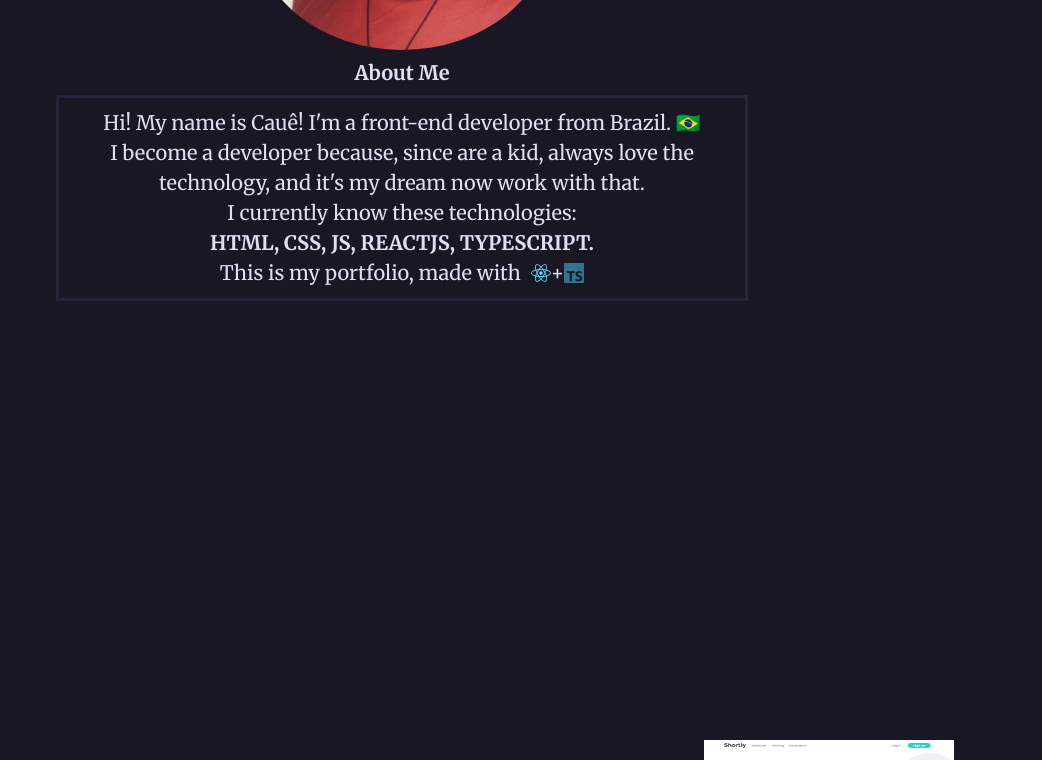
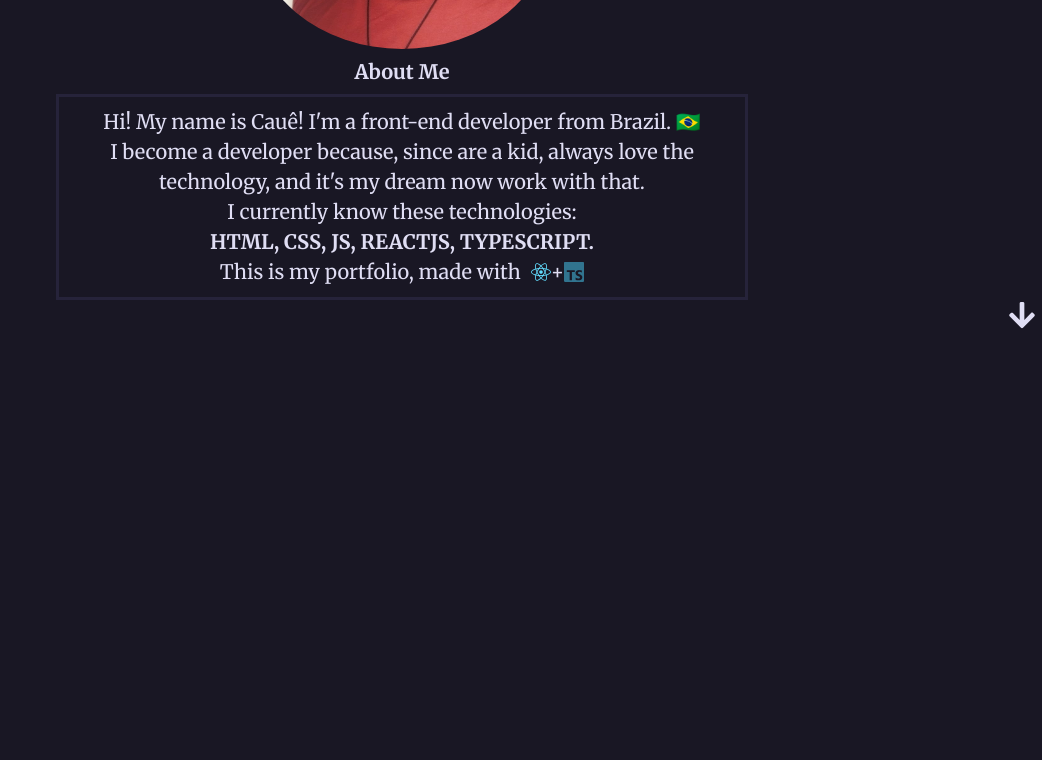
Before and after one commit to EuCaue/portfolio, a React (Vite) app: page / in a window 1280 px wide. Shown: the part 1270-2030 px from the top of the page, without its empty margins (238-1280 px from the left). Built offline with nearby package versions, Linux system fonts and the light colour scheme.

Commit message:
scrolltonextsection && scrolltop

```diff
--- a/index.html
+++ b/index.html
@@ -3,6 +3,7 @@
 
 <head>
   <meta charset="UTF-8" />
+  <link rel="icon" type="image/x-icon" href="./src/assets/imgs/favicon.ico">
   <link rel="preconnect" href="https://fonts.googleapis.com">
   <link rel="preconnect" href="https://fonts.gstatic.com" crossorigin>
   <link
--- a/src/assets/styles/globalStyles.ts
+++ b/src/assets/styles/globalStyles.ts
@@ -21,6 +21,7 @@ export default createGlobalStyle<{ theme: Theme }>`
 
 html, body, #root {
   // height: 100%;
+  scroll-behavior: smooth;
 }
 
 body {
@@ -31,7 +32,6 @@ body {
   scrollbar-width: none;  /* Firefox */
 }
 background-color: ${(props) => props.theme.body};
-c
 
 }
 
--- a/src/components/About/index.tsx
+++ b/src/components/About/index.tsx
@@ -1,7 +1,14 @@
 import React from 'react';
 import { FaReact } from 'react-icons/fa';
 import { SiTypescript } from 'react-icons/si';
-import { Container, H1, PAboutMe, ProfilePicture } from './styled';
+import {
+  Container,
+  H1,
+  PAboutMe,
+  ProfilePicture,
+  ArrowDown,
+  LinkArrow,
+} from './styled';
 
 export default function About() {
   return (
@@ -21,6 +28,9 @@ export default function About() {
         />{' '}
         + <SiTypescript fill="#31748f" />
       </PAboutMe>
+      <LinkArrow href="#projects">
+        <ArrowDown />
+      </LinkArrow>
     </Container>
   );
 }
--- a/src/components/About/styled.ts
+++ b/src/components/About/styled.ts
@@ -1,5 +1,6 @@
 /* eslint-disable import/prefer-default-export */
 import styled from 'styled-components';
+import { FaArrowDown } from 'react-icons/fa';
 import photo from '../../assets/imgs/photo.png';
 
 export const Container = styled.section`
@@ -8,7 +9,7 @@ export const Container = styled.section`
   justify-content: center;
   color: ${(props) => props.theme.text};
   flex-flow: wrap column;
-  height: 110vh;
+  height: 113.5vh;
   h1 {
     :hover {
       font-size: 22px;
@@ -71,3 +72,20 @@ export const H1 = styled.h1`
   align-items: center;
   animation: 1s H1 linear;
 `;
+
+export const ArrowDown = styled(FaArrowDown)`
+  display: flex;
+  justify-content: right;
+  align-items: right;
+  align-self: flex-end;
+  width: 2em;
+  height: 1.5em;
+`;
+
+export const LinkArrow = styled.a`
+  display: flex;
+  justify-content: right;
+  align-items: right;
+  align-self: flex-end;
+  color: ${(props) => props.theme.text};
+`;
--- /dev/null
+++ b/src/components/ScrollTop/index.tsx
@@ -0,0 +1,31 @@
+import React, { useEffect, useState } from 'react';
+import { ArrowUp, LinkTop } from './styled';
+
+export default function ScrollTop() {
+  const [showButton, setShowButton] = useState<boolean>(false);
+  const [scrollPosition, setScrollPosition] = useState<number>(0);
+
+  const handleScroll = (): void => {
+    const position = window.pageYOffset;
+    setScrollPosition(position);
+  };
+  useEffect((): (() => void) => {
+    window.addEventListener('scroll', handleScroll, { passive: true });
+
+    if (scrollPosition >= 699) setShowButton(true);
+    else setShowButton(false);
+    return () => {
+      window.removeEventListener('scroll', handleScroll);
+    };
+  }, [scrollPosition]);
+
+  return (
+    <LinkTop
+      href="#welcome"
+      style={{ visibility: showButton ? 'visible' : 'hidden' }}
+    >
+      {' '}
+      <ArrowUp style={{ visibility: showButton ? 'visible' : 'hidden' }} />{' '}
+    </LinkTop>
+  );
+}
--- /dev/null
+++ b/src/components/ScrollTop/styled.ts
@@ -0,0 +1,30 @@
+/* eslint-disable import/prefer-default-export */
+import styled from 'styled-components';
+import { FaArrowUp } from 'react-icons/fa';
+
+export const ArrowUp = styled(FaArrowUp)`
+  display: flex;
+  align-items: center;
+  justify-content: left;
+  align-self: flex-start;
+  width: 1.8em;
+  height: 1.8em;
+  position: fixed;
+  top: 29em;
+  left: 0em;
+  animation: 1s arrow linear;
+  @keyframes arrow {
+    from {
+      translate: -100%;
+    }
+  }
+`;
+
+export const LinkTop = styled.a`
+  display: flex;
+  align-items: center;
+  justify-content: center;
+  text-decoration: none;
+  color: ${(props) => props.theme.text};
+  animation: 1s arrow linear;
+`;
--- a/src/components/Welcome/index.tsx
+++ b/src/components/Welcome/index.tsx
@@ -8,7 +8,7 @@ export default function Welcome() {
       <H1>Welcome to my portfolio!! :)</H1>
       <P>See below more information about me. :)</P>
       <a href="#about">
-        <ArrowDown size={45} />
+        <ArrowDown />
       </a>
     </Container>
   );
--- a/src/components/Welcome/styled.ts
+++ b/src/components/Welcome/styled.ts
@@ -48,9 +48,13 @@ export const ArrowDown = styled(FaArrowDown)`
   text-decoration: none;
   color: ${(props) => props.theme.text};
   animation: 1s Arrow linear;
+  height: 3em;
+  width: 3em;
 
   :hover {
     color: ${(props) => props.theme.accentColor};
     transition: 0.5s all cubic-bezier(0.175, 0.885, 0.32, 1.275);
+    width: 5em;
+    height: 5em;
   }
 `;
--- a/src/pages/Portfolio/index.tsx
+++ b/src/pages/Portfolio/index.tsx
@@ -4,6 +4,7 @@ import Header from '../../components/Header';
 import About from '../../components/About';
 import Projects from '../../components/Projects';
 import Welcome from '../../components/Welcome';
+import ScrollTop from '../../components/ScrollTop';
 
 interface Props {
   toggleTheme: () => void;
@@ -14,8 +15,10 @@ export default function Portfolio({ toggleTheme }: Props) {
     <>
       <Header toggleTheme={toggleTheme} />
       <Welcome />
+
       <About />
       <Projects />
+      <ScrollTop />
     </>
   );
 }
```
Also changed, not shown: 1 other file (tests, documents, lock files or other folders).
